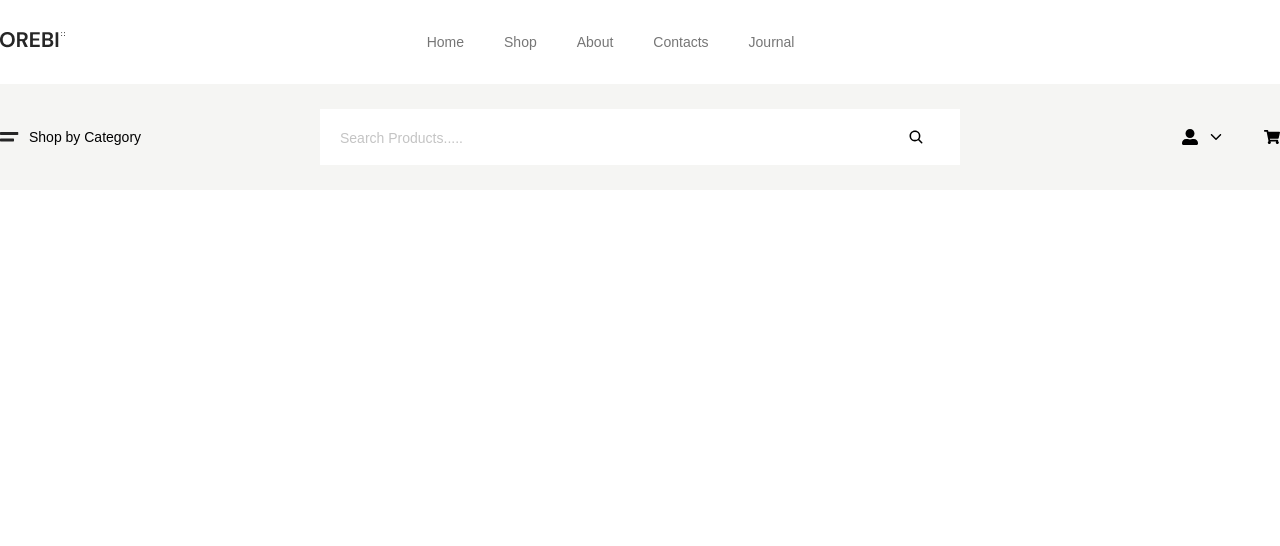
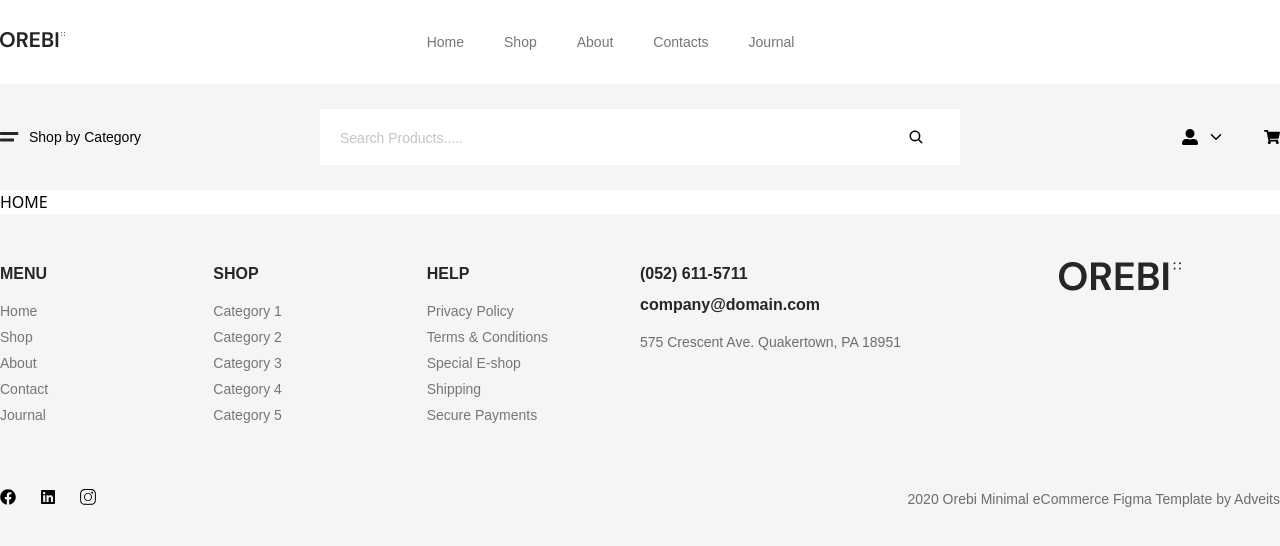
Before and after one commit to rahuldevsutradhar/E-Commars, a React app: page / in a window 1280 px wide. Shown: the top 546 px of the page. Built offline with nearby package versions, Linux system fonts and the light colour scheme; the HTML template or start-up script is replaced by a standard one.

Commit message:
Footer part

```diff
--- a/src/Page/Home.jsx
+++ b/src/Page/Home.jsx
@@ -1,12 +1,15 @@
 import React from 'react'
 import Navbar from './Layout/Navbar'
 import Menubar from './Layout/Menubar'
+import Footer from './Layout/Footer'
 
 const Home = () => {
   return (
     <>
      <Navbar/>
      <Menubar/>
+     <h1>HOME</h1>
+     <Footer/>
     </>
   )
 }
--- /dev/null
+++ b/src/Page/Layout/Footer.jsx
@@ -0,0 +1,71 @@
+import React from 'react'
+import Container from '../componants/Container'
+import Flex from '../componants/Flex'
+import List from '../componants/List'
+import Image from '../componants/Image'
+import logo2 from '../../assets/logo2.png'
+import { FaFacebook, FaLinkedin } from 'react-icons/fa'
+import { SlSocialInstagram } from 'react-icons/sl'
+
+const Footer = () => {
+  return (
+    <footer className='bg-[#F5F5F3] pb-[60px]'>
+        <Container>
+            <Flex>
+                <div className='w-2/12'>
+                    <h5 className='text-[16px] font-DM font-bold leading-[23px] text-second mt-12 mb-4'>MENU</h5>
+                    <ul className='flex flex-col gap-y-[6px]'>
+                    <List text='Home'/>
+                    <List text='Shop'/>
+                    <List text='About'/>
+                    <List text='Contact'/>
+                    <List text='Journal'/>
+                    </ul>
+                </div>
+                <div className='w-2/12'>
+                    <h5 className='text-[16px] font-DM font-bold leading-[23px] text-second mt-12 mb-4'>SHOP</h5>
+                    <ul className='flex flex-col gap-y-[6px]'>
+                    <List text='Category 1'/>
+                    <List text='Category 2'/>
+                    <List text='Category 3'/>
+                    <List text='Category 4'/>
+                    <List text='Category 5'/>
+                    </ul>
+                </div>
+                <div className='w-2/12'>
+                    <h5 className='text-[16px] font-DM font-bold leading-[23px] text-second mt-12 mb-4'>HELP</h5>
+                    <ul className='flex flex-col gap-y-[6px]'>
+                    <List text='Privacy Policy'/>
+                    <List text='Terms & Conditions'/>
+                    <List text='Special E-shop'/>
+                    <List text='Shipping'/>
+                    <List text='Secure Payments'/>
+                    </ul>
+                </div>
+                <div className='w-3/12'>
+                <h1 className='text-[16px] font-DM font-bold leading-[23px] text-second mt-12 '>(052) 611-5711</h1>
+                <h1 className='text-[16px] font-DM font-bold leading-[23px] text-second mt-2 mb-[15px]'>company@domain.com</h1>
+                <p className='text-[#6D6D6D] font-DM font-normal text-sm leading-[23px]'>575 Crescent Ave. Quakertown, PA 18951</p>
+
+                </div>
+                <div className='w-3/12'>
+                <Image src={logo2} alt='logo2' className='mt-12 mx-auto'/>
+                </div>
+
+            </Flex>
+            <Flex>
+                <div className='w-1/2 pt-[64px] flex gap-x-[24px] '>
+                <FaFacebook className='w-4 h-4'/>
+                <FaLinkedin className='w-4 h-4'/>
+                <SlSocialInstagram className='w-4 h-4'/>
+                </div>
+                <div className='w-1/2 pt-[64px]'>
+                    <p className='text-end font-normal text-sm text-[#6D6D6D] font-DM'>2020 Orebi Minimal eCommerce Figma Template by Adveits</p>
+                </div>
+            </Flex>
+        </Container>
+    </footer>
+  )
+}
+
+export default Footer
```
Also changed, not shown: src/assets/logo2.png (added).
